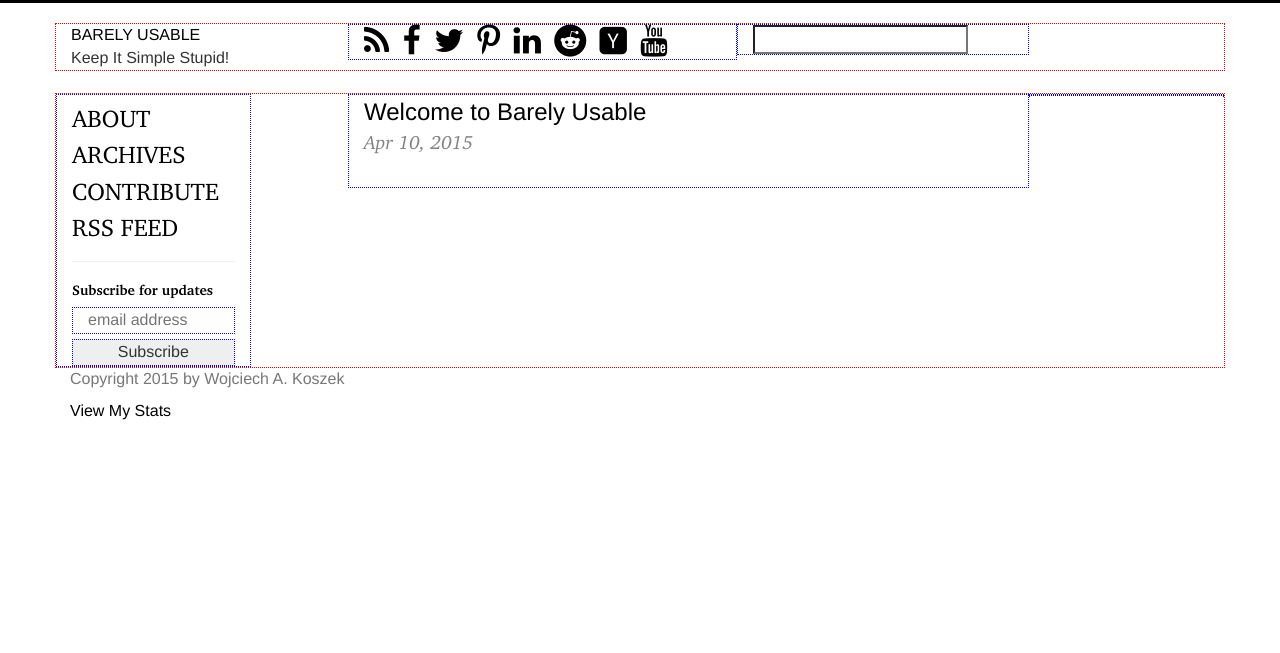
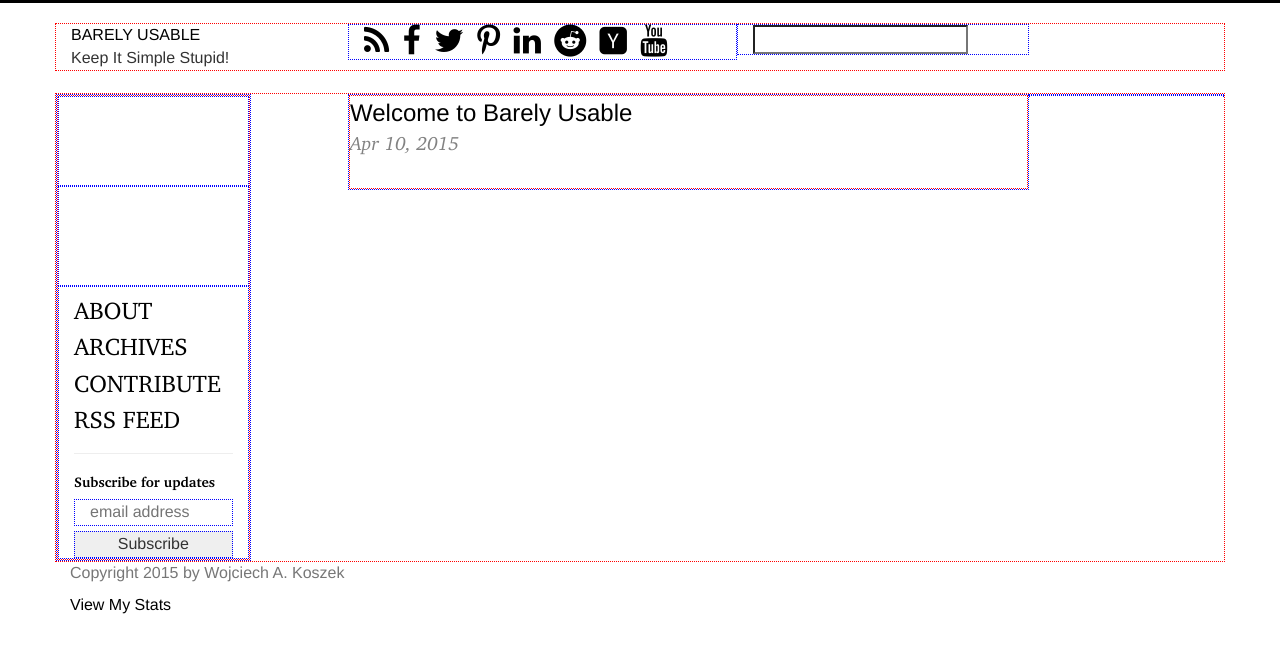
Before and after one commit to wkoszek/barelyusable, a Jekyll site: the page built from index.html, in a window 1280 px wide. Shown: the top 653 px of the page. Built offline with Jekyll 4.4.1, drawn with Linux system fonts in a browser that asks for light colours; nearby versions of some CDN libraries; comment, search, counter and statistics services are not loaded.

Commit message:
Bring changes to the main layout.

```diff
--- a/_layouts/default.html
+++ b/_layouts/default.html
@@ -5,7 +5,17 @@
 		<div class="container">
 			{% include header.html %}
 			<div class="row">
-				<div class="col-sm-2 menu">
+				<div class="col-sm-2 menu">	<!-- left -->
+					<div class="row">
+						<div class="col-sm-12 ads" style="height: 90px; color: white;">
+							Once we deserve, small add from Deck Network will show up here
+							120x90
+						</div>
+						<div class="col-sm-12 ads" style="height: 100px; color: white;">
+							Once we deserve, small add from Carbon Ads will show up here
+							130x100
+						</div>
+						<div class="col-sm-12 menu">
 							<a href="about/"><h4>ABOUT</h4></a>
 							<a href="archives/"><h4>ARCHIVES</h4></a>
 							<a href="contributing/"><h4>CONTRIBUTE</h4></a>
@@ -14,13 +24,19 @@
 							<a href="contributing/"><h5>Subscribe for updates</h5></a>
 							{% include mailchimp.html %}
 						</div>
-				<div class="col-sm-7 col-md-offset-1">
+					</div>
+				</div>				<!-- /left -->
+
+				<div class="col-sm-7 col-md-offset-1">	<!-- center -->
+					<div class="row">
 						{{ content }}
 					</div>
-				<div class="col-sm-2">
+				</div>					<!-- /center -->
+
+				<div class="col-sm-2">			<!-- right -->
+				</div>					<!-- /right -->
 			</div>
-			</div>
-		</div>
+		</div>	<!-- /container -->
 		{% include footer.html %}
 	</body>
 </html>
```
Lines whose indentation alone changed are shown as unchanged.
